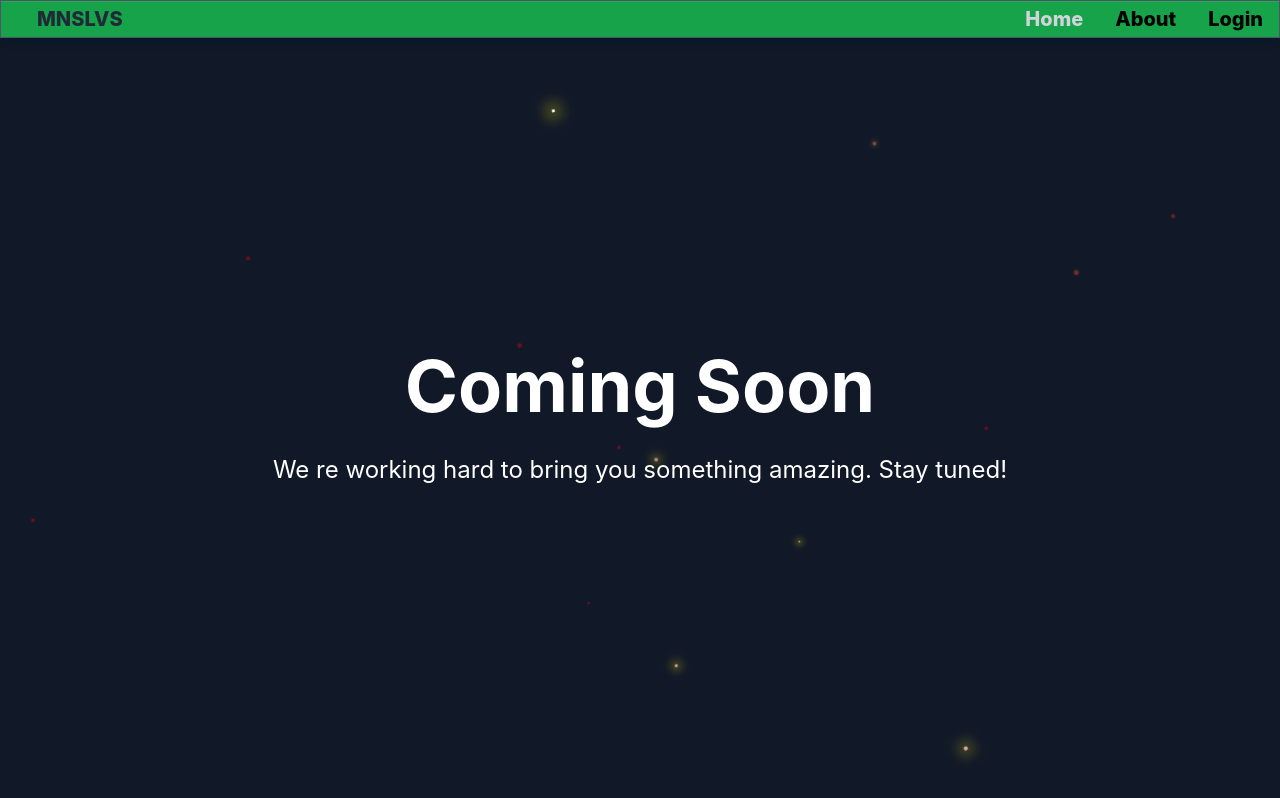
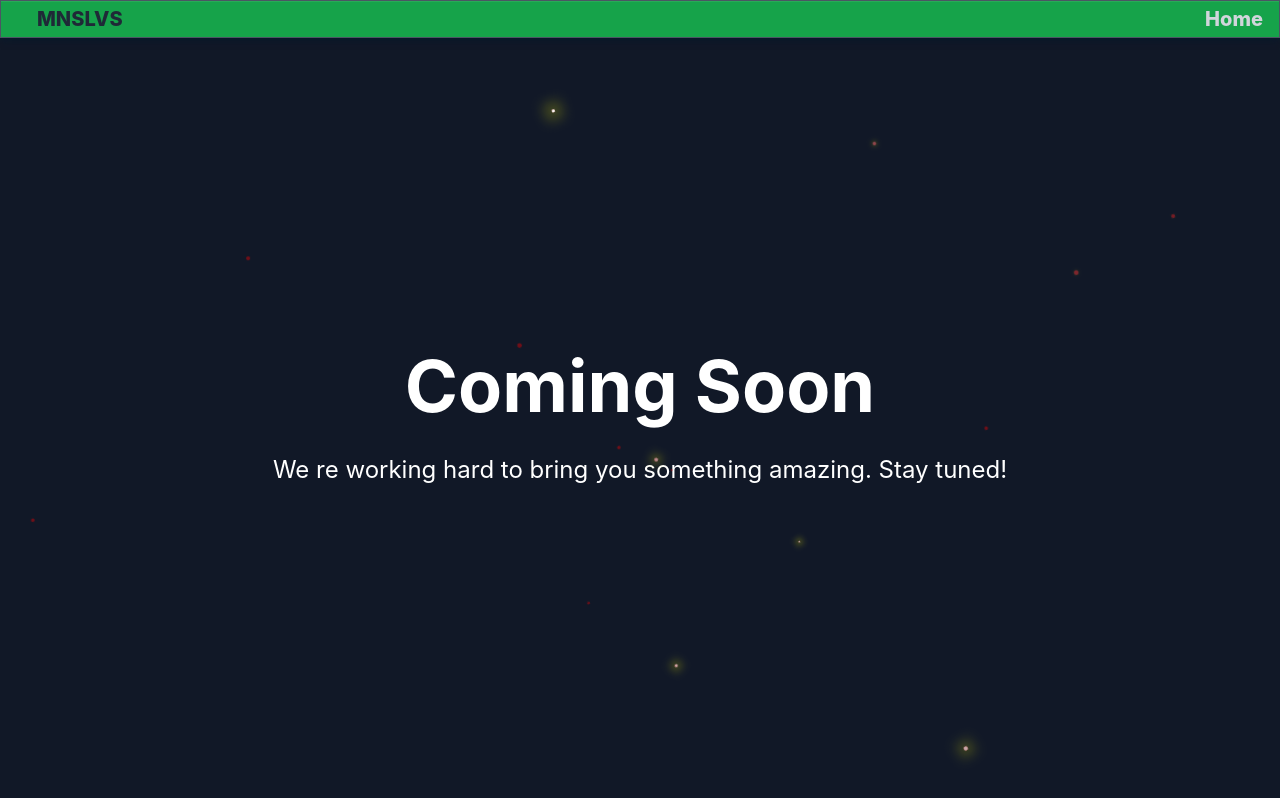
Before and after one commit to emonsalves/AWS-Frontend, a React (Vite) app: page / in a window 1280 px wide. Built offline with nearby package versions, Linux system fonts and the light colour scheme; what tailwindcss-animated would draw is missing.

Commit message:
Commented out unused menu items in PublicNavbar component

```diff
--- a/src/components/navbars/PublicNavbar.jsx
+++ b/src/components/navbars/PublicNavbar.jsx
@@ -8,8 +8,8 @@ const NavPublic = () => {
 
     const menuItems = [
         { text: "Home", path: "/" },
-        { text: "About", path: "/about" },
-        { text: "Login", path: "/login" },
+        // { text: "About", path: "/about" },
+        // { text: "Login", path: "/login" },
     ];
 
     const handleMobileMenuToggle = () => {
```
